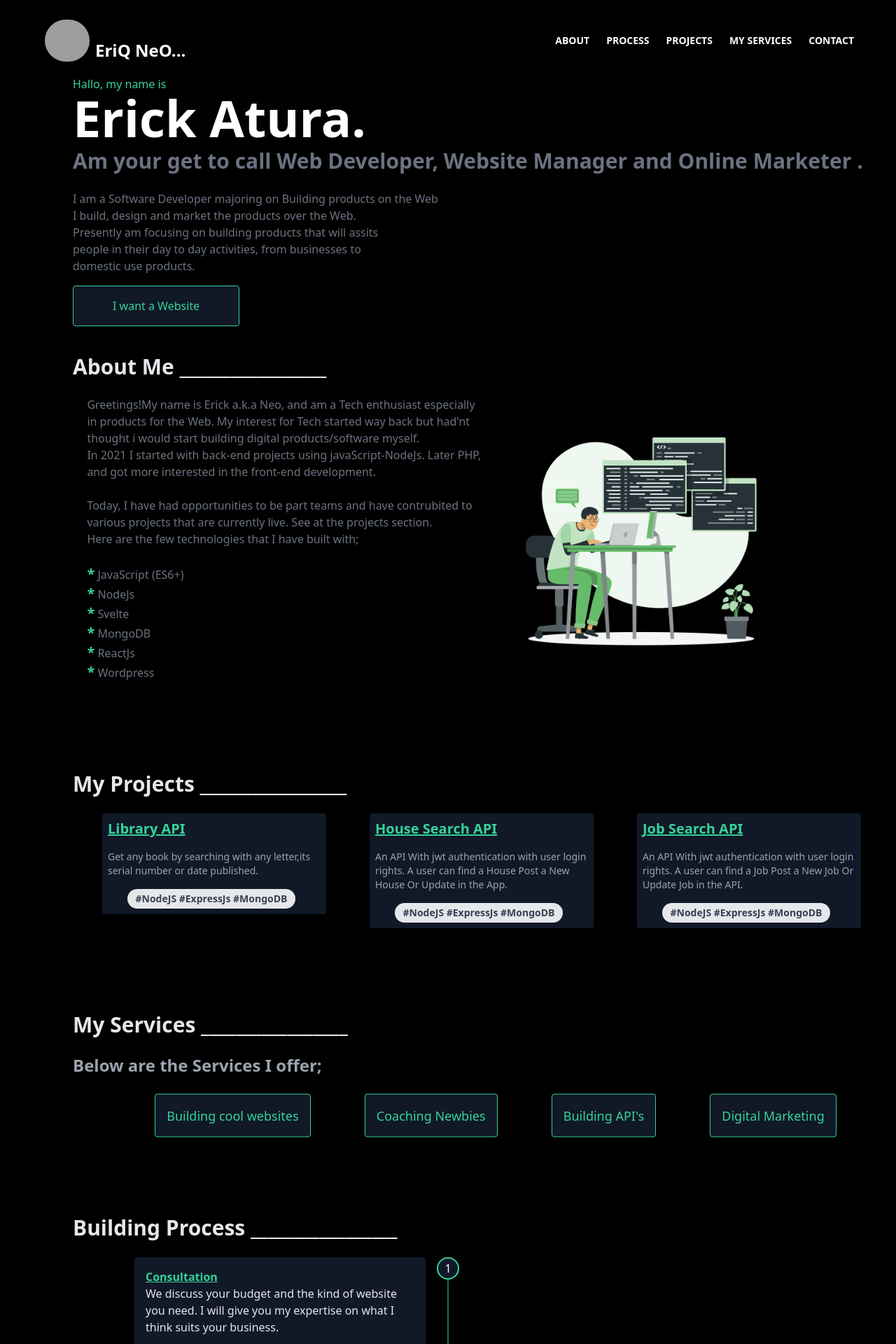
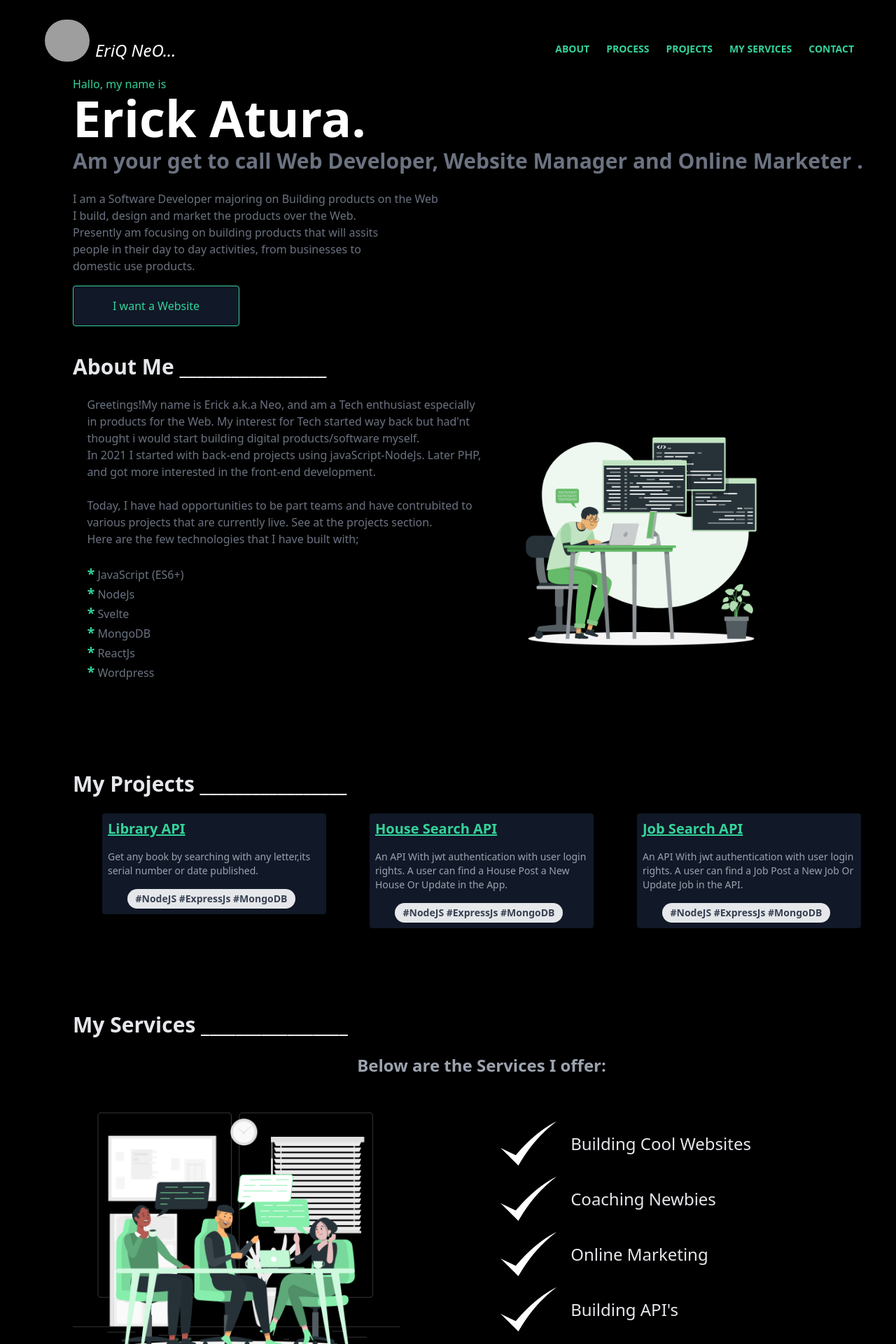
Before and after one commit to eriqneo/Porfolio, a Svelte app: page / in a window 1280 px wide. Shown: the top 1920 px of the page at 70% size. Built offline with nearby package versions, Linux system fonts and the light colour scheme; grey boxes are pictures that could not be loaded.

Commit message:
More commit

```diff
--- a/src/components/Header.svelte
+++ b/src/components/Header.svelte
@@ -8,7 +8,7 @@
 </script>
 
 <section id="home">
-  <div class="flex flex-wrap py-2 sticky top-0">
+  <div class="flex flex-wrap py-2">
     <div class="w-full px-4 ">
       <nav
         class="relative flex flex-wrap items-center justify-between px-2 py-3 navbar-expand-lg rounded"
@@ -21,7 +21,7 @@
           >
             <a class="flex flex-row gap-2" href="#home">
               <img {src} alt="logo" class="w-16 rounded-full backdrop-sepia " />
-              <p class="text-2xl pt-7"><strong>EriQ NeO...</strong></p>
+              <p class="text-2xl pt-7 italic">EriQ NeO...</p>
             </a>
             <button
               class="text-white cursor-pointer text-xl leading-none px-3 py-1 border border-solid border-transparent rounded bg-transparent block lg:hidden outline-none focus:outline-none"
@@ -32,22 +32,22 @@
             </button>
           </div>
           <div
-            class="lg:flex lg:flex-grow items-center {menuShow
+            class="lg:flex lg:flex-grow items-center self-end {menuShow
               ? 'flex'
               : 'hidden'}"
           >
             <ul class="flex flex-col lg:flex-row list-none lg:ml-auto">
               <li class="nav-item">
                 <a
-                  class="px-3 py-2 flex items-center text-sm uppercase font-bold leading-snug text-white hover:text-green-400"
+                  class="px-3 py-2 pl-96 flex items-center self-end text-sm uppercase font-bold leading-snug text-green-400 hover:text-white"
                   href="#about"
                 >
                   About
                 </a>
               </li>
-              <li class="nav-item">
+              <li class="nav-item ">
                 <a
-                  class="px-3 py-2 flex items-center text-sm uppercase font-bold leading-snug text-white hover:text-green-400"
+                  class="px-3 py-2 flex items-center text-sm uppercase font-bold leading-snug text-green-400 hover:text-white"
                   href="#experience"
                 >
                   Process
@@ -55,7 +55,7 @@
               </li>
               <li class="nav-item">
                 <a
-                  class="px-3 py-2 flex items-center text-sm uppercase font-bold text-white hover:text-green-400"
+                  class="px-3 py-2 flex items-center text-sm uppercase font-bold text-green-400 hover:text-white"
                   href="#projects"
                 >
                   Projects
@@ -63,7 +63,7 @@
               </li>
               <li class="nav-item">
                 <a
-                  class="px-3 py-2 flex items-center text-sm uppercase font-bold text-white hover:text-green-400"
+                  class="px-3 py-2 flex items-center text-sm uppercase font-bold text-green-400 hover:text-white"
                   href="#services"
                 >
                   My Services
@@ -71,7 +71,7 @@
               </li>
               <li class="nav-item">
                 <a
-                  class="px-3 py-2 flex items-center text-sm uppercase font-bold leading-snug text-white hover:text-green-400"
+                  class="px-3 py-2 flex items-center text-sm uppercase font-bold leading-snug text-green-400 hover:text-white"
                   href="#contact"
                 >
                   Contact
--- a/src/components/Services.svelte
+++ b/src/components/Services.svelte
@@ -1,13 +1,45 @@
+<script>
+  let src = "/Us.png";
+  let tick = "tick.png";
+</script>
+
 <section id="services">
   <div class="ml-24 py-24 pt-0">
     <h3 class="text-3xl font-bold text-gray-200 py-6">
       My Services _________________
     </h3>
     <div>
-      <p class="text-2xl font-bold text-gray-400">
-        Below are the Services I offer;
+      <p class="text-2xl font-bold text-gray-400 text-center">
+        Below are the Services I offer:
       </p>
-      <ul
+    </div>
+    <div class="flex flex-row gap-36">
+      <img {src} alt="us talking" class="w-1/16 lg:w-2/5" />
+      <div class="pt-16">
+        <div class="flex flex-row">
+          <img src={tick} alt="tick" class="w-20" />
+          <p class="text-2xl pl-5 pt-4 text-gray-200 ">
+            Building Cool Websites
+          </p>
+        </div>
+        <div class="flex flex-row pt-4">
+          <img src={tick} alt="tick" class="w-20" />
+          <p class="text-2xl pl-5 pt-4 text-gray-200  ">Coaching Newbies</p>
+        </div>
+        <div class="flex flex-row pt-4">
+          <img src={tick} alt="tick" class="w-20" />
+          <p class="text-2xl pl-5 pt-4 text-gray-200 ">Online Marketing</p>
+        </div>
+        <div class="flex flex-row pt-4">
+          <img src={tick} alt="tick" class="w-20" />
+          <p class="text-2xl pl-5 pt-4 text-gray-200 ">Building API's</p>
+        </div>
+      </div>
+    </div>
+  </div>
+</section>
+
+<!-- <ul
         class=" flex flex-row justify-evenly list-none pl-10 text-lg text-green-400 pt-10 "
       >
         <li
@@ -31,6 +63,4 @@
           Digital Marketing
         </li>
       </ul>
-    </div>
-  </div>
-</section>
+      -->
```
